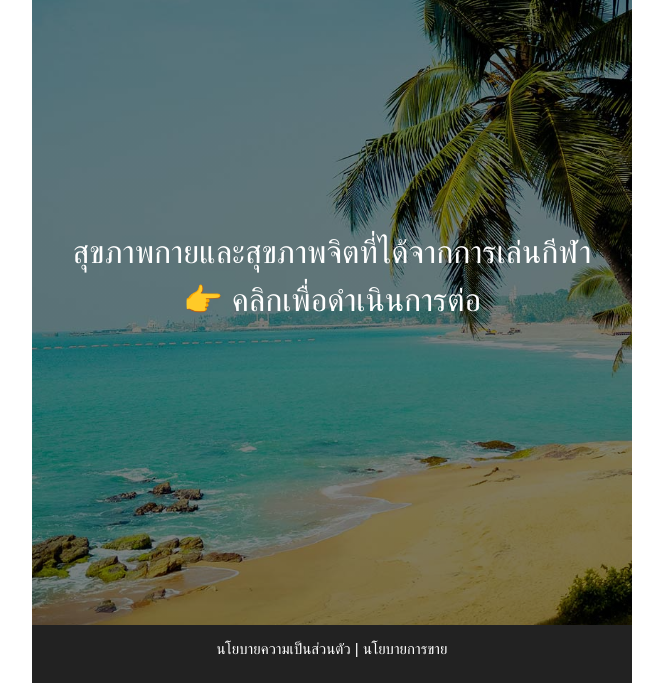
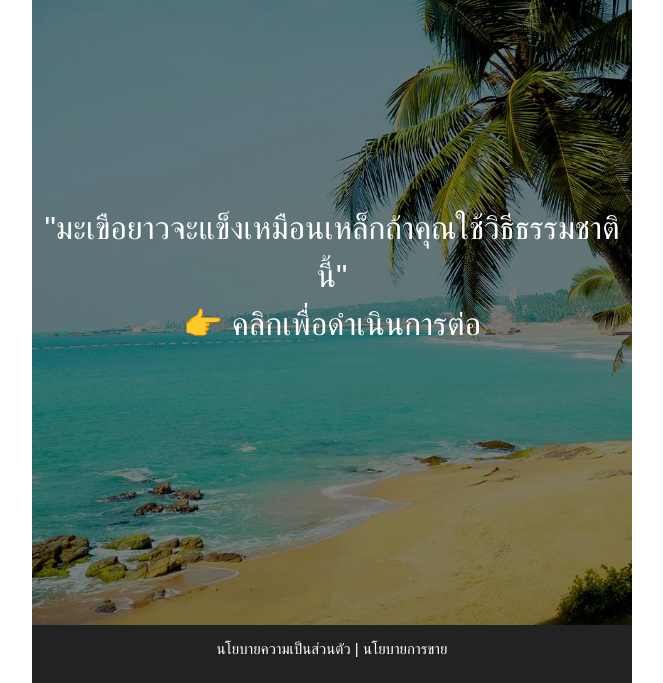
Before and after one commit to medical-news/pinky02, a plain HTML site: page index.html in a window 1280 px wide. Shown: the part 117-800 px from the top of the page, without its empty margins (308-971 px from the left). Drawn offline with Linux system fonts and the light colour scheme.

Commit message:
Change index line pre

```diff
--- a/index.html
+++ b/index.html
@@ -66,7 +66,7 @@ height="0" width="0" style="display:none;visibility:hidden"></iframe></noscript>
             <hr>
         </div>
         <div class="item inner-content">
-            <div class="notice pinky_open"> สุขภาพกายและสุขภาพจิตที่ได้จากการเล่นกีฬา <br/>👉 คลิกเพื่อดำเนินการต่อ </div>
+            <div class="notice pinky_open">"มะเขือยาวจะแข็งเหมือนเหล็กถ้าคุณใช้วิธีธรรมชาตินี้" <br/>👉 คลิกเพื่อดำเนินการต่อ </div>
         </div>
         <div class="item mb_footer">
             <p>นโยบายความเป็นส่วนตัว</p> |
```
